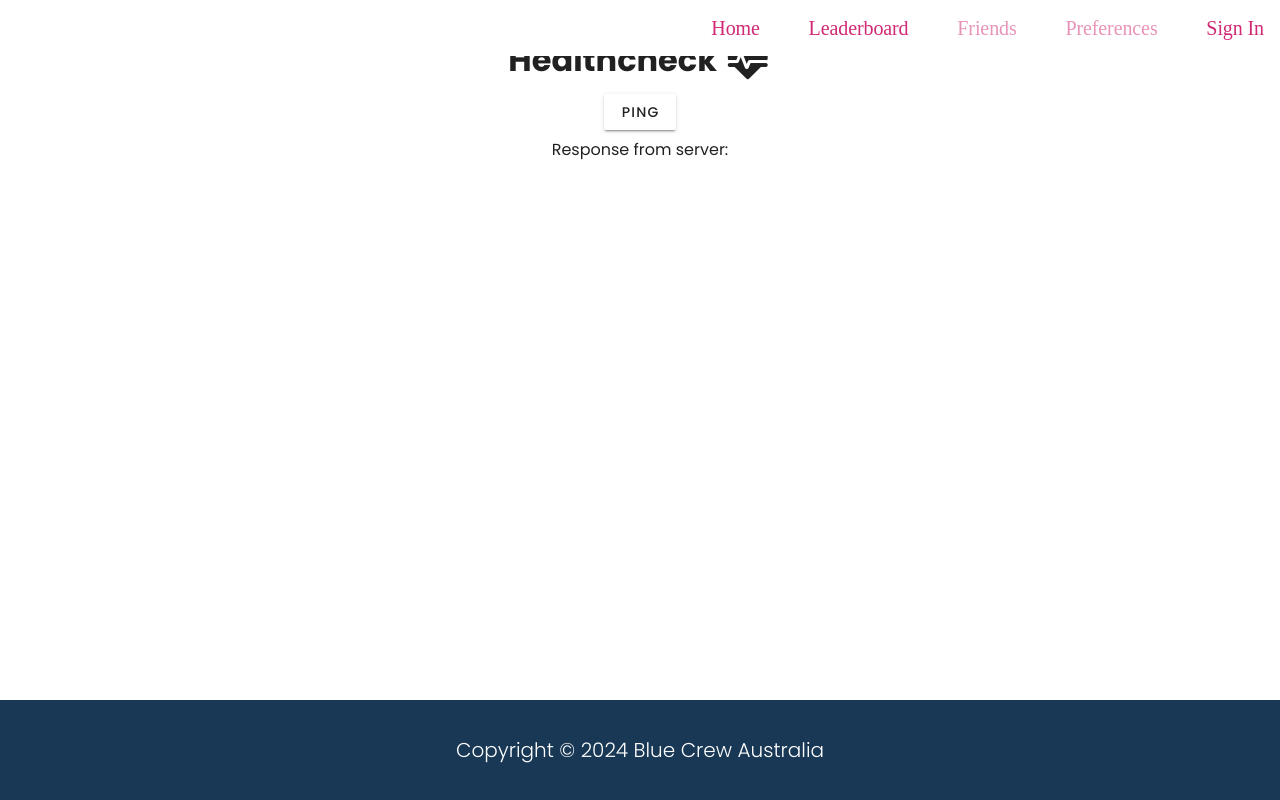
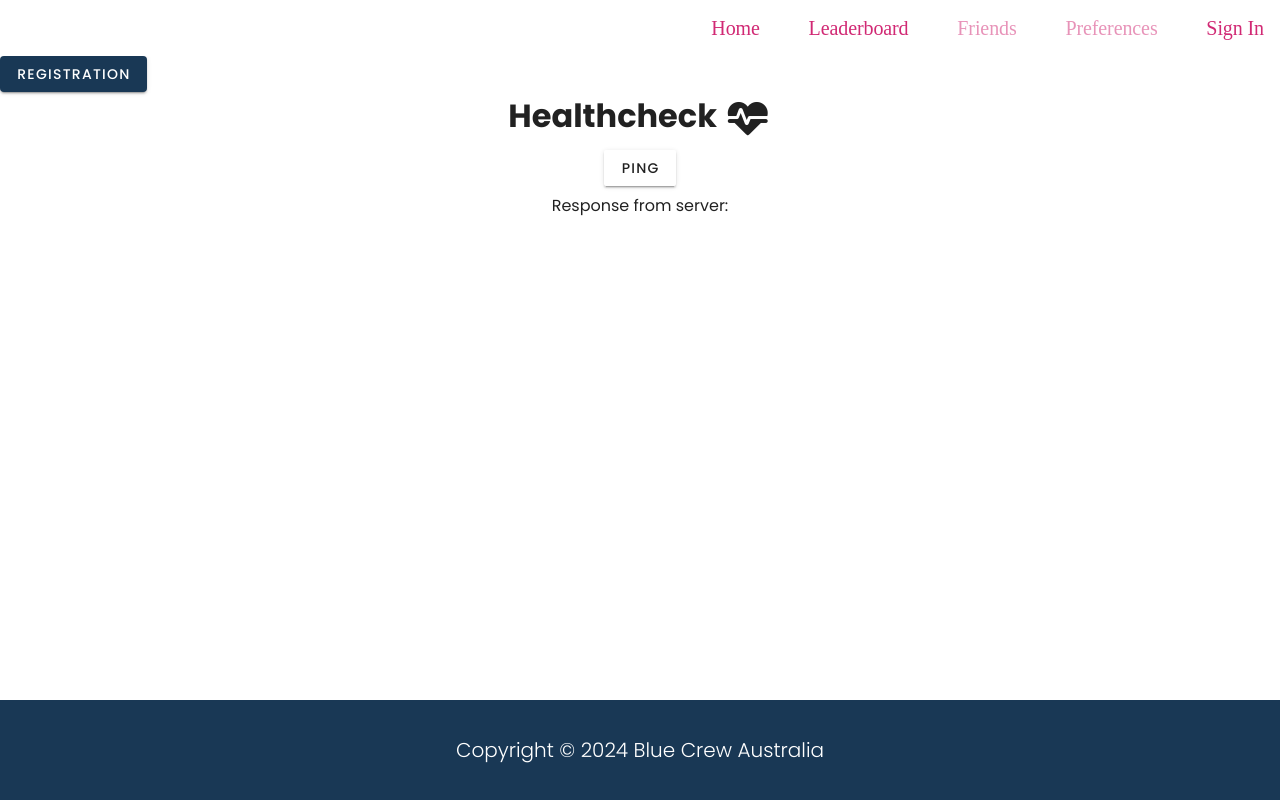
Before and after one commit to codersforcauses/bluecrew, a Vue app in the folder client/: page / in a window 1280 px wide. Built offline with nearby package versions, Linux system fonts and the light colour scheme; no server answers; the HTML template or start-up script is replaced by a standard one; a web font is replaced by a local one.

Commit message:
Margin-top Fix

```diff
--- a/client/src/App.vue
+++ b/client/src/App.vue
@@ -20,7 +20,7 @@ onMounted(() => {
     <!-- Navigation Bar -->
     <NavBarWrapper ref="navBarWrapperInstance" />
 
-    <v-main :style="{ paddingTop: navBarHeight + 'px' }">
+    <v-main class="main-content">
       <RouterView />
     </v-main>
 
@@ -29,4 +29,8 @@ onMounted(() => {
   </v-app>
 </template>
 
-<style scoped></style>
+<style scoped>
+.main-content{
+  margin-top: 56px;
+}
+</style>
```
